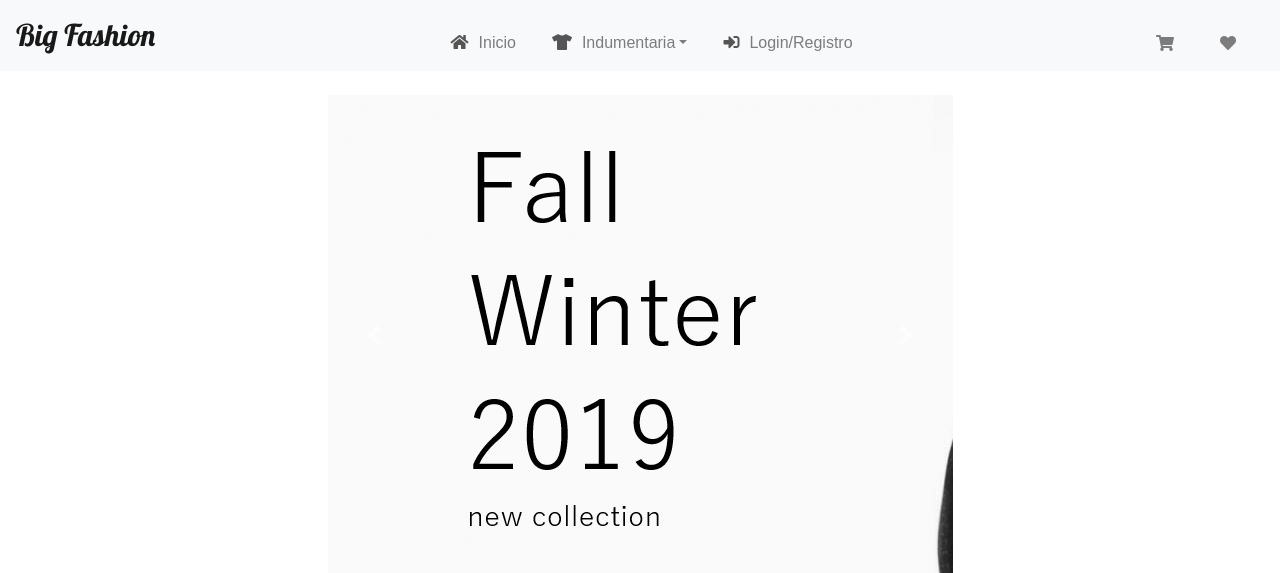
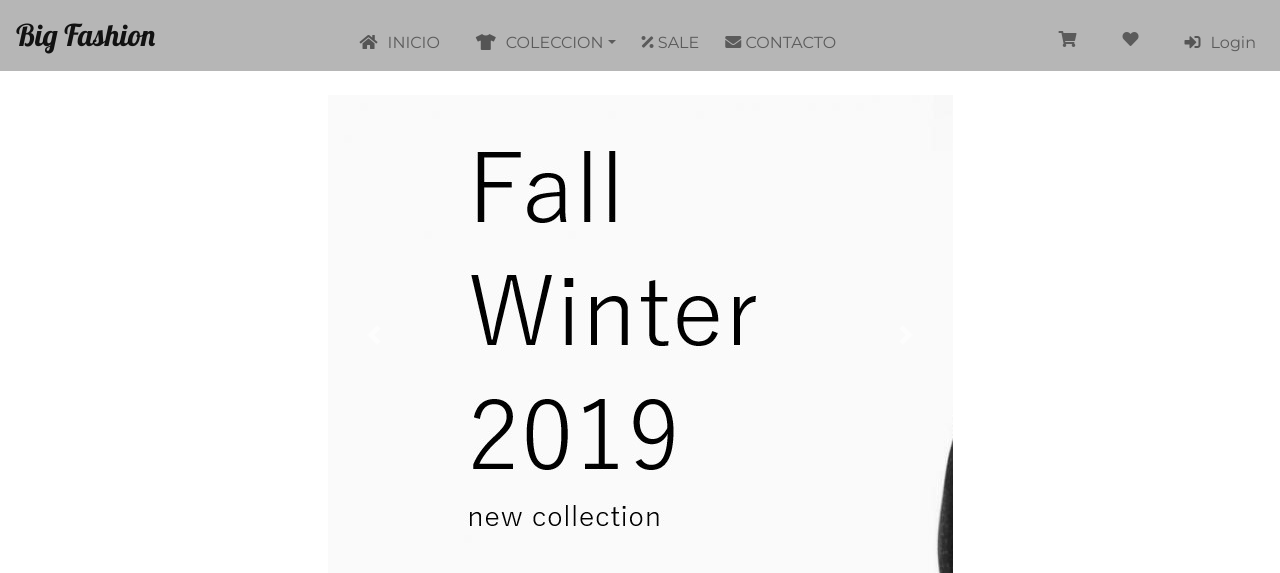
Before and after one commit to gastonestevez/TPFullstack, a PHP site: page /index.php in a window 1280 px wide. Shown: the top 573 px of the page. Run offline with PHP 8.4, Linux system fonts and the light colour scheme; some libraries are stand-ins or nearby versions.

Commit message:
Actualizo navegacion y head

```diff
--- a/include/head.php
+++ b/include/head.php
@@ -7,6 +7,7 @@ session_start();
     <link rel="stylesheet" href="https://use.fontawesome.com/releases/v5.8.1/css/all.css" integrity="sha384-50oBUHEmvpQ+1lW4y57PTFmhCaXp0ML5d60M1M7uH2+nqUivzIebhndOJK28anvf" crossorigin="anonymous">
     <link rel="shortcut icon" type="image/x-icon" href="favicon.ico" />
     <!-- Styles -->
+    <link href="https://fonts.googleapis.com/css?family=Montserrat&display=swap" rel="stylesheet">
     <meta name="viewport" content="width=device-width, initial-scale=1.0">
     <link href="https://fonts.googleapis.com/css?family=Lobster" rel="stylesheet">
     <link rel="stylesheet" href="./css/normalize.css">
--- a/include/navegacion.php
+++ b/include/navegacion.php
@@ -1,26 +1,34 @@
 <header>
-  <nav class="navbar navbar-template navbar-expand-lg navbar-light bg-light justify-content-center">
+  <nav class="navbar navbar-template navbar-expand-lg navbar-light justify-content-center">
     <button class="navbar-toggler navbar-toggler-left" type="button" data-toggle="collapse" data-target="#collapsibleNavbar">
       <span class="navbar-toggler-icon"></span>
     </button>
     <a href="index.php" class="navbar-brand mx-auto mb-0 h1">
       <span class="brand">Big Fashion</span>
     </a>
-    <div class="d-flex flex-row order-2 order-lg-3">
+    <div class="d-flex order-2 order-lg-3">
           <ul class="navbar-nav flex-row">
             <li class="nav-item"><a href="#" class="nav-link px-2 carrito-nav">
               <i class=" fas fa-shopping-cart"></i></a></li>
             <li class="nav-item"><a href="#" class="nav-link px-2 carrito-nav">
               <i class="fas fa-heart"></i></a></li>
+
+              <?php
+                if(!empty($_SESSION) && !empty($_SESSION['usuario'])){
+                  echo '<li class="nav-item1"><a class="nav-link" href="logout.php"><i class="fas fa-sign-out-alt"></i> Logout</a></li><span class="navbar-text"><b> - Bienvenido</b> ' . $_SESSION['usuario']['usuario'].'</span>';
+                }else{
+                  echo '<li class="nav-item1"><a class="nav-link" href="login.php"><i class="fas fa-sign-in-alt carrito-nav"></i>Login</a></li>';
+                }
+              ?>
           </ul>
       </div>
       <div class="collapse navbar-collapse order-3 order-lg-2" id="collapsibleNavbar">
         <ul class="navbar-nav">
           <li class="nav-item">
-            <a class="nav-link" href="index.php"><i class="fas fa-home carrito-nav"></i>Inicio</a>
+            <a class="nav-link" href="index.php"><i class="fas fa-home carrito-nav"></i>INICIO</a>
           </li>
           <li class="nav-item dropdown">
-            <a class="nav-link dropdown-toggle" href="http://example.com" id="dropdown01" data-toggle="dropdown" aria-haspopup="true" aria-expanded="false"><i class="fas fa-tshirt carrito-nav"></i>Indumentaria</a>
+            <a class="nav-link dropdown-toggle" href="http://example.com" id="dropdown01" data-toggle="dropdown" aria-haspopup="true" aria-expanded="false"><i class="fas fa-tshirt carrito-nav"></i>COLECCION</a>
             <div class="dropdown-menu" aria-labelledby="dropdown01">
               <a class="dropdown-item" href="#">Camperas</a>
               <a class="dropdown-item" href="#">Remeras manga larga</a>
@@ -32,13 +40,14 @@
               <a class="dropdown-item" href="#">Cinturones</a>
             </div>
             </li>
-              <?php
-                if(!empty($_SESSION) && !empty($_SESSION['usuario'])){
-                  echo '<li class="nav-item1"><a class="nav-link" href="logout.php"><i class="fas fa-sign-out-alt"></i> Logout</a></li><span class="navbar-text"><b> - Bienvenido</b> ' . $_SESSION['usuario']['usuario'].'</span>';
-                }else{
-                  echo '<li class="nav-item1"><a class="nav-link" href="login.php"><i class="fas fa-sign-in-alt carrito-nav"></i>Login/Registro</a></li>';
-                }
-              ?>
+            <li class="nav-item">
+              <a class="nav-link" href="index.php"><i class="fas fa-percentage"></i></i> SALE</a>
+            </li>
+
+            <li class="nav-item">
+              <a class="nav-link" href="index.php"><i class="fas fa-envelope"></i></i> CONTACTO</a>
+            </li>
+
         </ul>
       </div>
   </nav>
```
